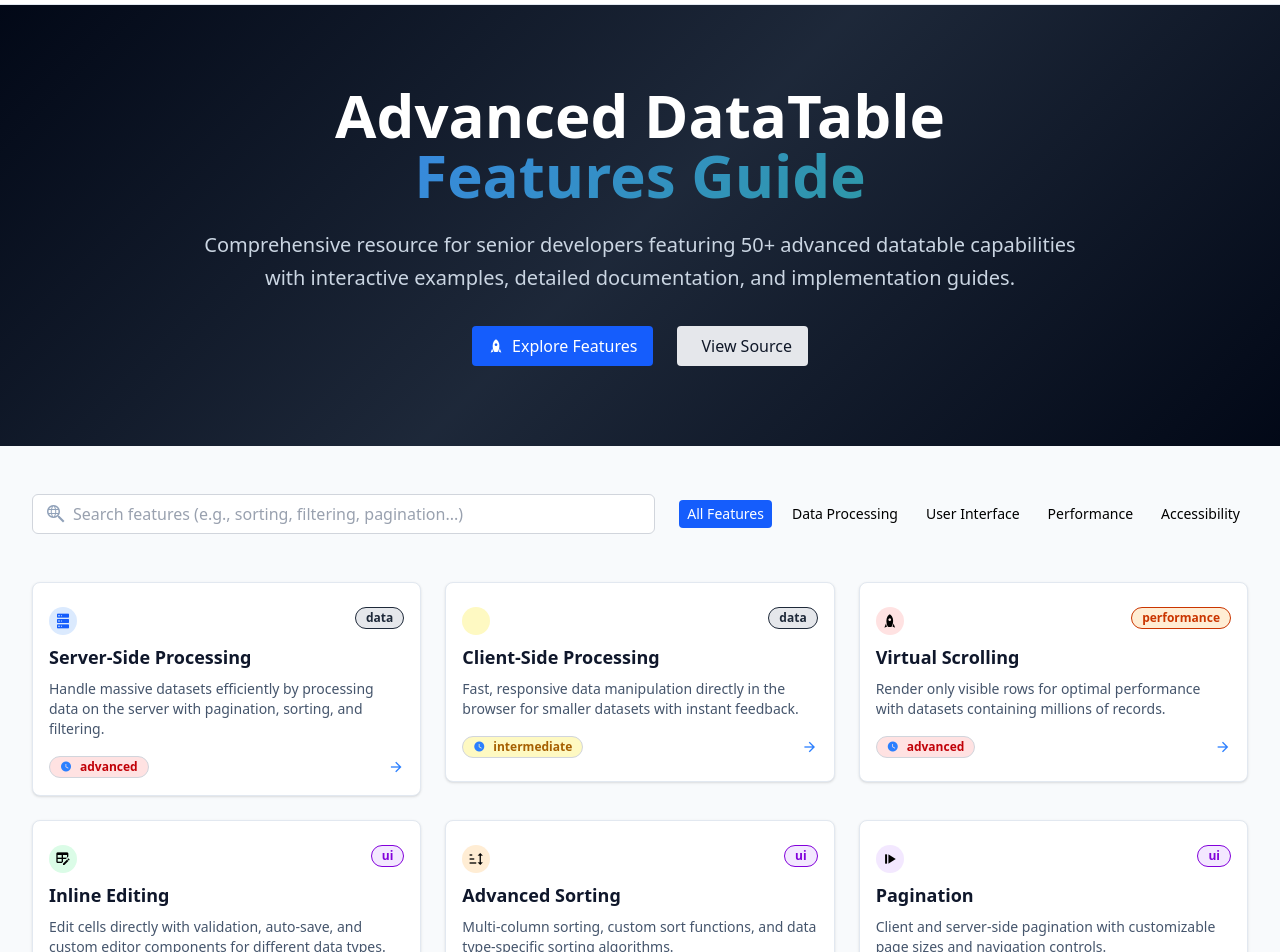
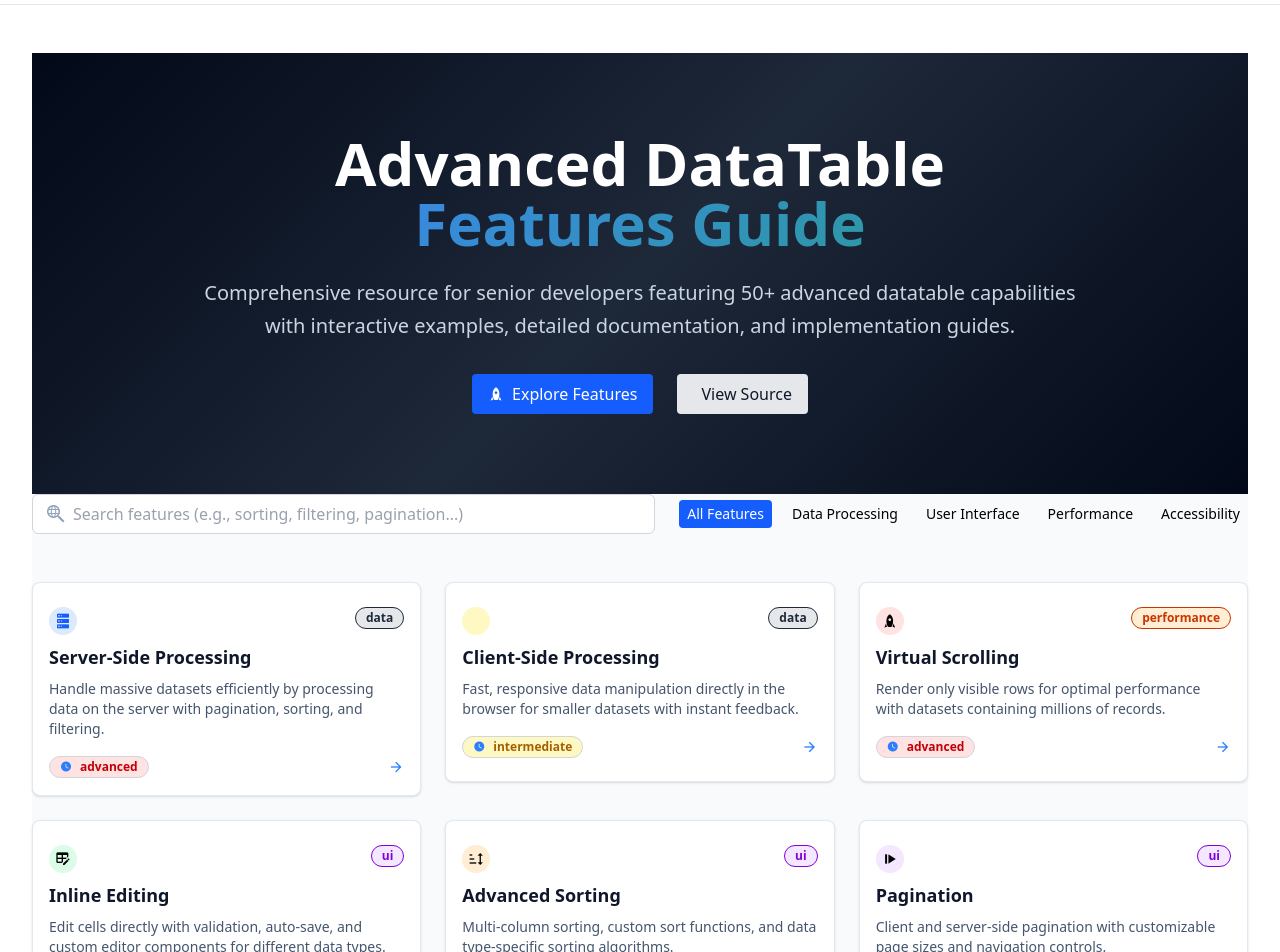
Before and after one commit to meherfrioui2025/Advanced-datatable, a React (Vite) app: page / in a window 1280 px wide. Shown: the part 60-1012 px from the top of the page. Built offline with nearby package versions, Linux system fonts and the light colour scheme.

Commit message:
feat: add route for coming features

```diff
--- a/src/components/footer/footer.tsx
+++ b/src/components/footer/footer.tsx
@@ -33,7 +33,7 @@ const footerLinks = [
 
 const Footer: FC = () => {
   return (
-    <footer className="bg-slate-900 text-white py-12">
+    <footer className="bg-slate-900 text-white py-12 min-w-screen">
       <div className="max-w-7xl mx-auto px-4 sm:px-6 lg:px-8">
         <div className="grid md:grid-cols-4 gap-8">
           <div>
--- a/src/components/navbar/navbar.tsx
+++ b/src/components/navbar/navbar.tsx
@@ -12,7 +12,7 @@ const navLinks = [
 
 const Header: React.FC = () => {
   return (
-    <header className="bg-white border-b border-slate-200 sticky top-0 z-50">
+    <header className="bg-white border-b border-slate-200 sticky top-0 z-50 w-screen">
       <div className="max-w-7xl mx-auto px-4 sm:px-6 lg:px-8">
         <div className="flex justify-between items-center h-16">
           <div className="flex items-center space-x-4">
--- a/src/layout/layout.tsx
+++ b/src/layout/layout.tsx
@@ -7,8 +7,10 @@ const Layout = () => {
   return (
     <>
       <Navbar />
-      <Outlet />
-      <Footer/>
+      <main className="max-w-7xl mx-auto px-4 sm:px-6 lg:px-8 py-12 lg:min-h-72">
+        <Outlet />
+      </main>
+      <Footer />
     </>
   );
 };
--- a/src/main.tsx
+++ b/src/main.tsx
@@ -16,6 +16,12 @@ const router = createBrowserRouter([
         path: "/",
         element: <App />,
       },
+      {
+        path: "/feature/:featureId",
+        element: (
+          <h1 className="text-2xl text-amber-600">Hello Feature coming soon</h1>
+        ),
+      },
     ],
   },
   {
--- a/src/pages/App.tsx
+++ b/src/pages/App.tsx
@@ -20,7 +20,6 @@ const App = () => {
   return (
     <div className="min-h-screen bg-slate-50">
       <Hero />
-      <main className="max-w-7xl mx-auto px-4 sm:px-6 lg:px-8 py-12">
         <SearchAndFilterBar
           search={search}
           setSearch={setSearch}
@@ -29,7 +28,6 @@ const App = () => {
         />
         <Features filteredFeatures={filteredFeatures} />
         <Stats/>
-      </main>
     </div>
   );
 };
```
